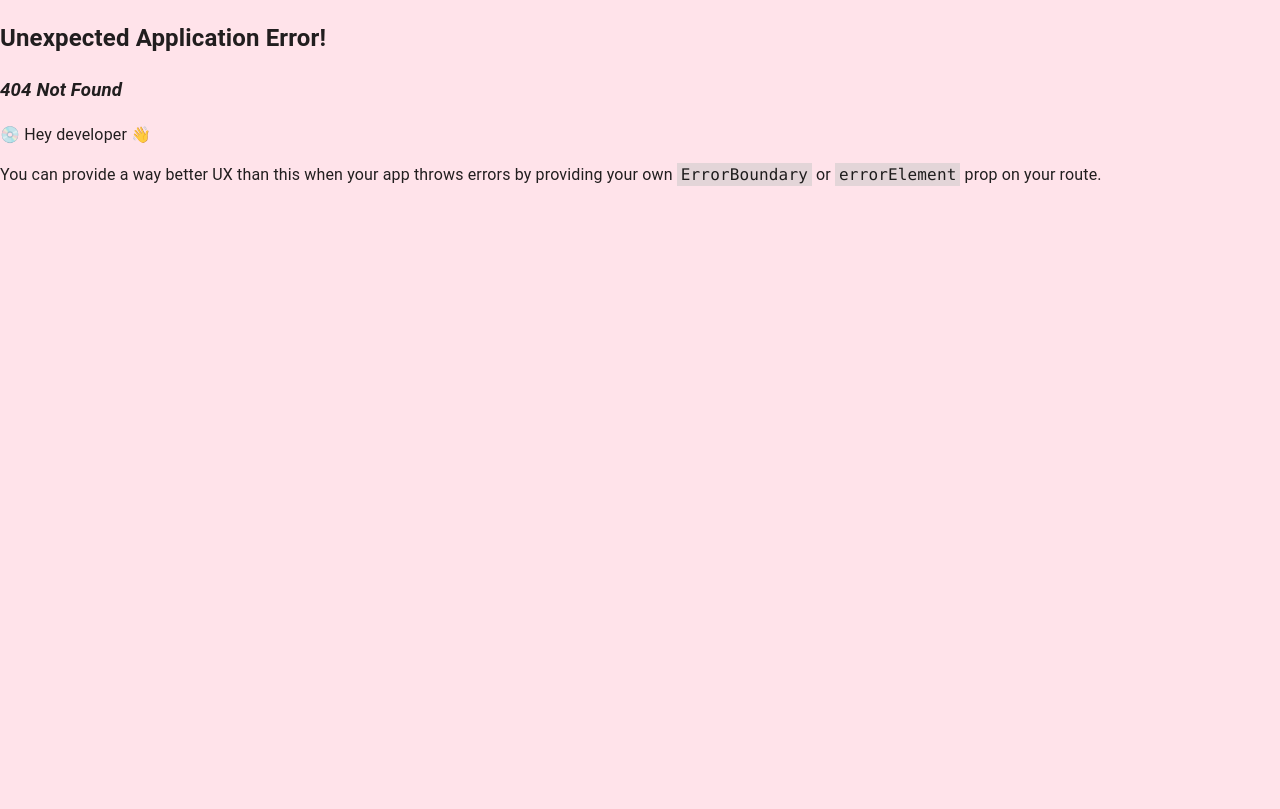
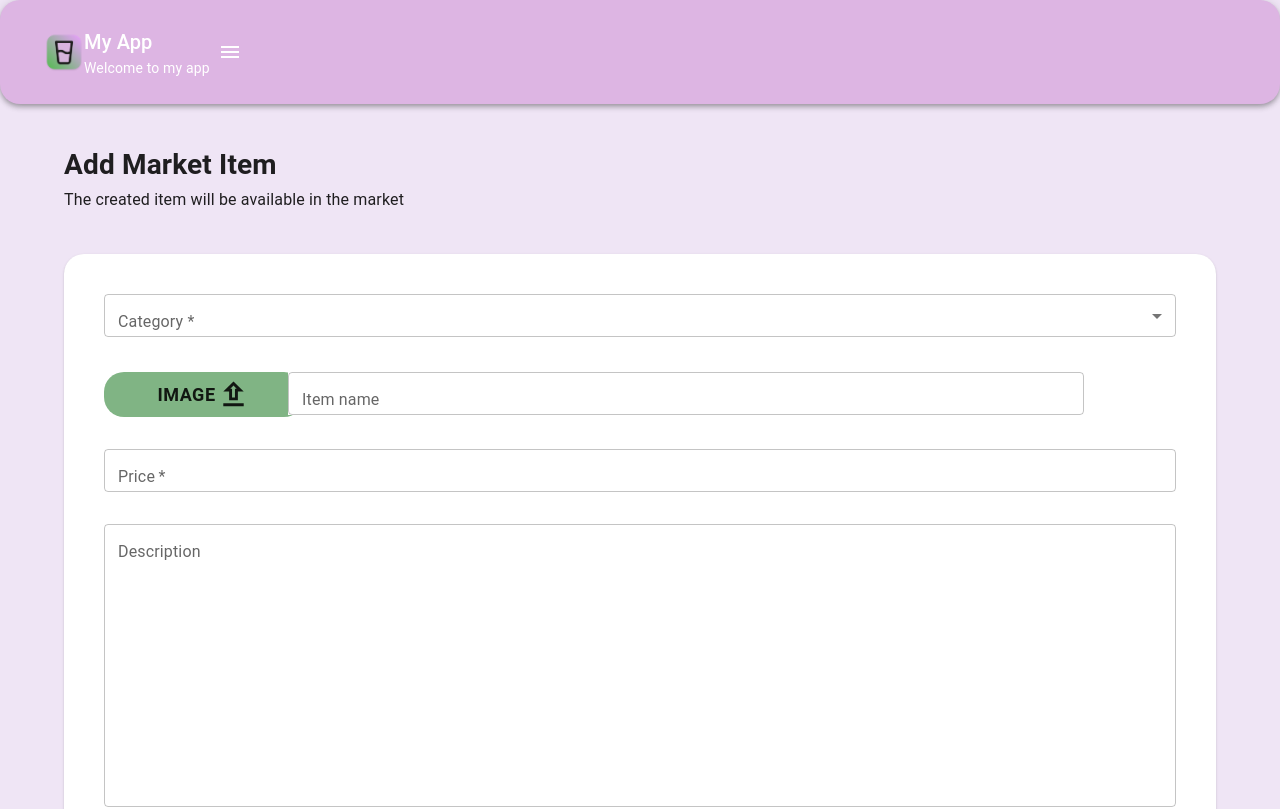
Before and after one commit to frecapG7/reco-web, a React (Vite) app: page /administration/market/new in a window 1280 px wide. Before the commit this address had no page. Shown: the top 809 px of the page. Built offline with nearby package versions, Linux system fonts and the light colour scheme.

Commit message:
Market item form

```diff
--- a/package.json
+++ b/package.json
@@ -14,12 +14,13 @@
     "react-dom": "^18.2.0",
     "react-hook-form": "^7.43.9",
     "react-infinite-scroll-component": "^6.1.0",
+    "react-number-format": "^5.3.4",
     "react-router-dom": "^6.22.3",
     "web-vitals": "^2.1.4"
   },
   "devDependencies": {
+    "@testing-library/jest-dom": "^6.4.2",
     "@testing-library/react": "^14.2.2",
-    "@testing-library/jest-dom": "^6.4.2",
     "@vitejs/plugin-react": "^4.2.1",
     "eslint": "^8.57.0",
     "eslint-plugin-react": "^7.34.1",
--- /dev/null
+++ b/src/admin/market/AddMarketItem.jsx
@@ -0,0 +1,108 @@
+import { Box, Button, Container, Grid, Paper, Typography } from "@mui/material";
+import { FormText } from "../../components/form/FormText";
+import { useForm } from "react-hook-form";
+import { FormSelect } from "../../components/form/FormSelect";
+import { FileUpload } from "@mui/icons-material";
+import { FormUpload } from "../../components/form/FormUpload";
+import { FormNumber } from "../../components/form/FormNumber";
+
+export const AddMarketItem = () => {
+  const { control, handleSubmit } = useForm();
+
+  const onSubmit = (data) => {
+    console.log(data);
+  };
+
+  return (
+    <Container>
+      <form onSubmit={handleSubmit(onSubmit)}>
+        <Box
+          sx={{
+            my: 5,
+          }}
+        >
+          <Typography variant="title" textAlign="center">
+            Add Market Item
+          </Typography>
+
+          <Typography variant="subtitle1" textAlign="justify">
+            The created item will be available in the market
+          </Typography>
+        </Box>
+        <Paper
+          sx={{
+            padding: 5,
+            marginTop: 2,
+          }}
+        >
+          <Grid container spacing={4}>
+            <Grid item xs={12}>
+              <FormSelect
+                control={control}
+                options={[
+                  { value: "TITLE", label: "User titles" },
+                  { value: "AVATAR", label: "Avatar" },
+                  { value: "3", label: "Category 3" },
+                ]}
+                name="category"
+                label="Category"
+                required
+              />
+            </Grid>
+            <Grid item xs={12} sm={2}>
+              <FormUpload
+                control={control}
+                name="image"
+                label="Image"
+                required
+              />
+            </Grid>
+            <Grid item xs={12} sm={9}>
+              <FormText
+                control={control}
+                name="name"
+                label="Item name"
+                required
+              />
+            </Grid>
+            <Grid item xs={12}>
+              <FormNumber
+                control={control}
+                name="price"
+                label="Price"
+                required
+                rules={{
+                  min: 1,
+                  max: 100,
+                }}
+                suffix={"$"}
+              />
+            </Grid>
+
+            <Grid item xs={12}>
+              <FormText
+                control={control}
+                name="description"
+                label="Description"
+                multiline
+                rows={10}
+                required
+              />
+            </Grid>
+          </Grid>
+        </Paper>
+
+        <Box
+          align="center"
+          sx={{
+            mt: 5,
+          }}
+        >
+          <Button variant="contained" color="secondary" type="submit">
+            Save
+          </Button>
+        </Box>
+      </form>
+    </Container>
+  );
+};
--- /dev/null
+++ b/src/admin/market/MarketItemDetails.jsx
@@ -0,0 +1,9 @@
+import { Container, Typography } from "@mui/material";
+
+export const MarketItemDetails = () => {
+  return (
+    <Container>
+      <Typography> Market item</Typography>
+    </Container>
+  );
+};
--- /dev/null
+++ b/src/admin/market/MarketItemsAdministration.jsx
@@ -0,0 +1,65 @@
+import {
+  Box,
+  Container,
+  Fab,
+  Paper,
+  Table,
+  TableBody,
+  TableCell,
+  TableContainer,
+  TableHead,
+  TablePagination,
+  TableRow,
+  Typography,
+} from "@mui/material";
+import { useState } from "react";
+import { useNavigate } from "react-router-dom";
+
+export const MarketItemsAdministration = () => {
+  const [filters, setFilters] = useState({});
+  const [pageNumber, setPageNumber] = useState(0);
+  const [pageSize, setPageSize] = useState(10);
+
+  const results = [];
+
+  const navigate = useNavigate();
+
+  return (
+    <Container>
+      <Typography variant="h4">Market Items Administration</Typography>
+
+      <Paper elevation={0} sx={{}} aria-label="market-items-search-table">
+        <TableContainer component={Box}>
+          <Table aria-label="users-table">
+            <TableHead>
+              <TableRow>
+                <TableCell align="center">Username</TableCell>
+                <TableCell align="center">Email</TableCell>
+                <TableCell align="right">Actions</TableCell>
+              </TableRow>
+            </TableHead>
+            <TableBody></TableBody>
+          </Table>
+        </TableContainer>
+        <TablePagination
+          rowsPerPageOptions={[5, 10, 25]}
+          component="div"
+          count={results?.length || 0}
+          rowsPerPage={pageSize}
+          page={pageNumber}
+          onPageChange={(event, newPage) => setPageNumber(newPage)}
+          onRowsPerPageChange={(event) => setPageSize(event.target.value)}
+        />
+
+        <Fab
+          color="success"
+          aria-label="add"
+          sx={{ position: "relative", bottom: 16, right: 50 }}
+          onClick={() => navigate("new")}
+        >
+          <Typography variant="h4">+</Typography>
+        </Fab>
+      </Paper>
+    </Container>
+  );
+};
--- a/src/admin/users/UserDetails.jsx
+++ b/src/admin/users/UserDetails.jsx
@@ -43,7 +43,7 @@ export const UserDetails = () => {
     );
 
   return (
-    <Container maxWidth="xl">
+    <Container maxWidth="lg">
       <Paper
         elevation={0}
         sx={{
--- a/src/admin/users/UsersAdministration.jsx
+++ b/src/admin/users/UsersAdministration.jsx
@@ -58,7 +58,7 @@ export const UsersAdministration = () => {
   const [openDialog, setOpenDialog] = useState(false);
 
   const {
-    data: result,
+    data: results,
     isLoading,
     isError,
     error,
@@ -96,14 +96,14 @@ export const UsersAdministration = () => {
               </TableRow>
             </TableHead>
             <TableBody>
-              <Content users={result} />
+              <Content users={results} />
             </TableBody>
           </Table>
         </TableContainer>
         <TablePagination
           rowsPerPageOptions={[5, 10, 25]}
           component="div"
-          count={result?.length || 0}
+          count={results?.length || 0}
           rowsPerPage={pageSize}
           page={pageNumber}
           onPageChange={(event, newPage) => setPageNumber(newPage)}
--- a/src/api/search.js
+++ b/src/components/form/FormNumber.jsx
@@ -1,26 +1,39 @@
-import { useInfiniteQuery } from "@tanstack/react-query";
-import { post } from "./api";
+import { FormControl, TextField } from "@mui/material";
+import { useController } from "react-hook-form";
+import { NumericFormat } from "react-number-format";
 
+export const FormNumber = ({
+  control,
+  label,
+  name,
+  required,
+  rules,
+  suffix,
+}) => {
+  const {
+    field: { ref, value, onChange, onBlur },
+    fieldState: { error },
+  } = useController({
+    name,
+    control,
+    rules: { required, ...rules },
+    defaultValue: "",
+  });
 
-const searchRequests = async (search, pageNumber, pageSize) => {
-    const response = await post(`/search/requests?pageNumber=${pageNumber}&pageSize=${pageSize}`, { search });
-    return response;
-}
-
-export const useSearchRequests = (search, options) => {
-    // return useQuery(['search', 'requests', search, pageNumber, pageSize],
-    //     () => searchRequests(search, pageNumber, pageSize),
-    //     options);
-
-    // return useInfiniteQuery(['search', 'requests', search],
-    //     ({ pageParam = 1 }) => searchRequests(search, pageParam, 4),
-    //     {
-    //         getNextPageParam: (lastPage, pages) => {
-    //             const currentPage = lastPage.pagination.currentPage;
-    //             return currentPage < lastPage.pagination.totalPages ? currentPage + 1 : undefined;
-    //         }
-    //     },
-    // );
-
-    return ({});
+  return (
+    <FormControl fullWidth>
+      <NumericFormat
+        value={value}
+        customInput={TextField}
+        label={label}
+        inputRef={ref}
+        onChange={onChange}
+        onBlur={onBlur}
+        error={!!error}
+        helperText={error?.message || error?.type}
+        required={required}
+        suffix={suffix}
+      />
+    </FormControl>
+  );
 };
--- a/src/components/form/FormSelect.jsx
+++ b/src/components/form/FormSelect.jsx
@@ -1,23 +1,33 @@
-import { FormControl, InputLabel, MenuItem, Select } from "@mui/material"
-import { useController } from "react-hook-form"
-import { getFormatLabel } from "./formUtils"
+import {
+  FormControl,
+  FormHelperText,
+  InputLabel,
+  MenuItem,
+  Select,
+} from "@mui/material";
+import { useController } from "react-hook-form";
+import { getFormatLabel } from "./formUtils";
 
-
-
-export const FormSelect = ({ name, label, control, options, rules, ...rest }) => {
-
-
+export const FormSelect = ({
+  name,
+  label,
+  control,
+  options,
+  rules,
+  required = false,
+}) => {
   const {
     field: { ref, value, onChange, onBlur },
-        fieldState: { invalid, error },
+    fieldState: { error },
+    formState: { isSubmitting },
   } = useController({
     name,
     control,
-        defaultValue: '',
-        rules
+    defaultValue: "",
+    rules: { required, ...rules },
   });
 
-    const formatLabel = getFormatLabel(label, rules?.required);
+  const formatLabel = getFormatLabel(label, required);
 
   return (
     <FormControl fullWidth>
@@ -27,18 +37,17 @@ export const FormSelect = ({ name, label, control, options, rules, ...rest }) =>
         value={value}
         onChange={onChange}
         onBlur={onBlur}
-                inputRef={ref}>
+        inputRef={ref}
+        disabled={isSubmitting}
+      >
         {options.map((item, index) => (
-                    <MenuItem key={index}
-                        value={item.value}>
+          <MenuItem key={index} value={item.value}>
             {item.label}
           </MenuItem>
         ))}
       </Select>
 
+      <FormHelperText error>{error?.message || error?.type}</FormHelperText>
     </FormControl>
-    )
-
-
-
-}
+  );
+};
--- /dev/null
+++ b/src/components/form/FormUpload.jsx
@@ -0,0 +1,29 @@
+import { Button, FormControl, IconButton } from "@mui/material";
+import { useController } from "react-hook-form";
+import UploadOutlinedIcon from "@mui/icons-material/UploadOutlined";
+
+export const FormUpload = ({ control, label, name, required, accept }) => {
+  const {
+    field: { onChange, ref, value },
+  } = useController({
+    name,
+    control,
+    rules: { required },
+    defaultValue: "",
+  });
+
+  return (
+    <FormControl fullWidth>
+      {!value && (
+        <Button
+          variant="contained"
+          color="secondary"
+          onClick={() => console.log("click")}
+        >
+          {label}
+          <UploadOutlinedIcon fontSize="large" />
+        </Button>
+      )}
+    </FormControl>
+  );
+};
--- a/src/layout/StandardLayout.jsx
+++ b/src/layout/StandardLayout.jsx
@@ -1,23 +1,25 @@
 import {
   AppBar,
   Box,
-  Container,
   Drawer,
   IconButton,
   Paper,
-  Stack,
   Toolbar,
   Typography,
 } from "@mui/material";
-import icon from "../assets/img/icon.png";
+import icon from "../../public/icon.png";
 import { useState } from "react";
 import MenuIcon from "@mui/icons-material/Menu";
-import { DrawerContent } from "./DrawerContent";
 import { NavigationBar } from "./NavigationBar";
 
 const Header = ({ toggleDrawer }) => {
   return (
-    <AppBar position="static">
+    <AppBar
+      position="static"
+      sx={{
+        zIndex: 99,
+      }}
+    >
       <Toolbar>
         <Box display="flex" justifyContent="space-between" alignItems="center">
           <Box component="img" src={icon} sx={{ width: "40px" }} alt="logo" />
@@ -46,7 +48,7 @@ const Footer = () => {
 };
 
 export const StandardLayout = ({ children }) => {
-  const [toggleDrawer, setToggleDrawer] = useState(true);
+  const [toggleDrawer, setToggleDrawer] = useState(false);
 
   return (
     <Box component="main" sx={{ flexGrow: 1 }}>
--- a/src/theme.js
+++ b/src/theme.js
@@ -5,20 +5,27 @@ let theme = createTheme({
     mode: "light",
     primary: {
       main: "#ddb5e3",
-      light: "#f1d4f5",
+      light: "#EFE5F5",
       dark: "#a48cb8",
       contrastText: "#fff",
     },
     secondary: {
-      main: "#fccfd8",
-      light: "#ffe3ea",
-      dark: "#c99ba6",
+      main: "#80B484",
+      light: "#91B4AA",
+      dark: "#2CB419",
       contrastText: "#1a73e8",
     },
+    tertiary: {
+      main: "#f1f1f1",
+      light: "#f8f8f8",
+      dark: "#e0e0e0",
+      contrastText: "#333",
+    },
     background: {
-      default: "#ffe3ea",
+      default: "#EFE5F5",
       contrastText: "#fff",
     },
+    white: "#fff",
   },
 });
 
@@ -29,6 +36,8 @@ const {
 theme = createTheme(theme, {
   typography: {
     h1: {
+      fontWeight: 600,
+      fontFamily: "Poppins",
       fontSize: pxToRem(40),
       [breakpoints.up("sm")]: {
         fontSize: pxToRem(48),
@@ -38,6 +47,8 @@ theme = createTheme(theme, {
       },
     },
     h2: {
+      fontWeight: 600,
+      fontFamily: "Poppins",
       fontSize: pxToRem(32),
       [breakpoints.up("sm")]: {
         fontSize: pxToRem(40),
@@ -47,6 +58,8 @@ theme = createTheme(theme, {
       },
     },
     h3: {
+      fontWeight: 600,
+      fontFamily: "Roboto, Arial",
       fontSize: pxToRem(28),
       [breakpoints.up("sm")]: {
         fontSize: pxToRem(32),
@@ -56,13 +69,21 @@ theme = createTheme(theme, {
       },
     },
     title: {
-      fontSize: pxToRem(24),
+      fontWeight: 600,
+      fontFamily: "Roboto, Arial",
+      fontSize: pxToRem(28),
       [breakpoints.up("sm")]: {
         fontSize: pxToRem(28),
       },
     },
     button: {
+      fontWeight: 600,
+      fontFamily: "Roboto, Arial",
       fontSize: pxToRem(16),
+      [breakpoints.up("sm")]: {
+        fontSize: pxToRem(18),
+      },
+      color: theme.palette.text.primary,
     },
   },
 });
@@ -71,7 +92,9 @@ theme = createTheme(theme, {
   components: {
     MuiButton: {
       styleOverrides: {
-        root: {},
+        root: {
+          minWidth: 200,
+        },
         outlined: {
           boxShadow: "none",
           borderRadius: 20,
@@ -89,7 +112,7 @@ theme = createTheme(theme, {
       styleOverrides: {
         root: {
           padding: 20,
-          backgroundColor: theme.palette.secondary.main,
+          backgroundColor: theme.palette.secondary.white,
           borderRadius: 20,
         },
       },
@@ -150,6 +173,16 @@ theme = createTheme(theme, {
         root: {},
       },
     },
+    MuiOutlinedInput: {
+      styleOverrides: {
+        input: {
+          padding: 10,
+          // borderRadius: 50,
+          // border: `1px solid ${theme.palette.primary.main}`,
+          backgroundColor: theme.palette.white,
+        },
+      },
+    },
   },
 });
 
```
Also changed, not shown: src/routes.jsx (+20 -0 lines), public/icon.png (renamed from src/assets/img/icon.png), 1 other file (tests, documents, lock files or other folders). Lines whose indentation alone changed are shown as unchanged.
